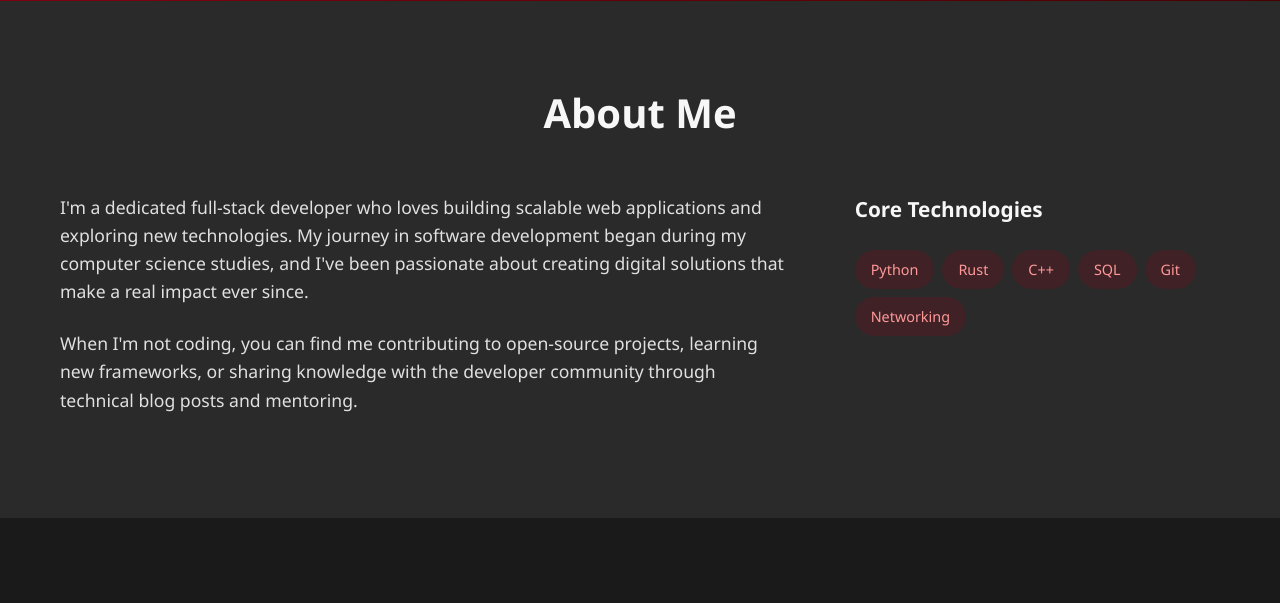
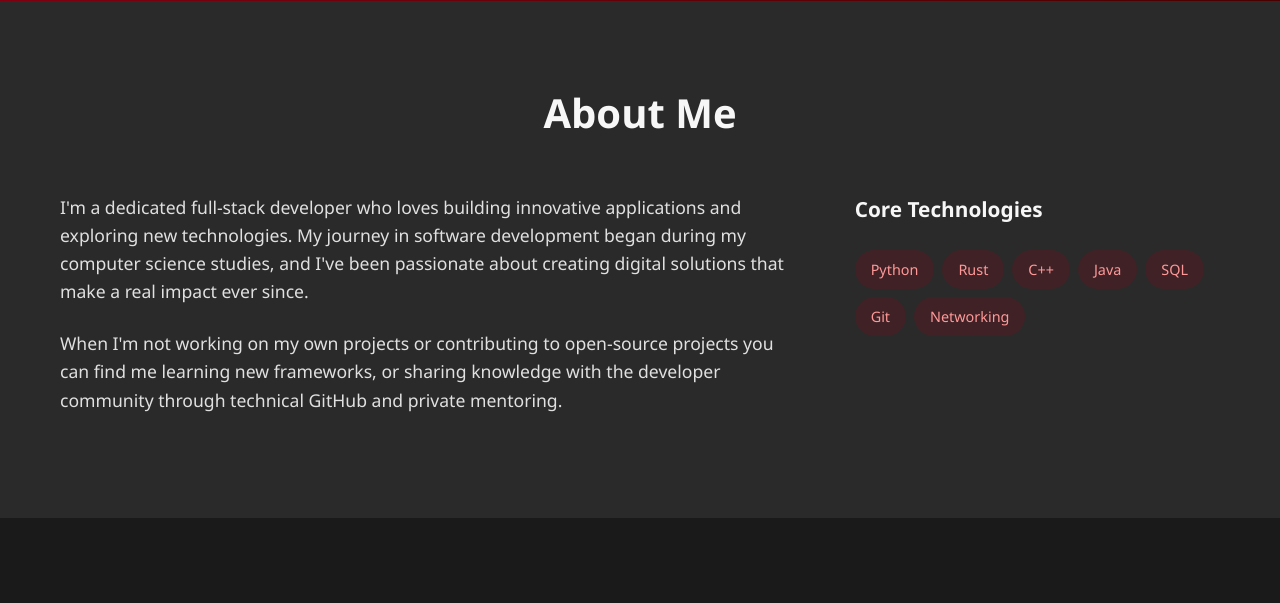
Before and after one commit to IchoTM/PortfolioWebsite, a Flask app: page / in a window 1280 px wide. Shown: the part 639-1242 px from the top of the page. Run offline with Flask 3, Linux system fonts and the light colour scheme.

Commit message:
Change the about me abit

```diff
--- a/templates/index.html
+++ b/templates/index.html
@@ -24,15 +24,15 @@
         <div class="about-grid">
             <div class="about-text">
                 <p>
-                    I'm a dedicated full-stack developer who loves building scalable web applications
+                    I'm a dedicated full-stack developer who loves building innovative applications
                     and exploring new technologies. My journey in software development began during
                     my computer science studies, and I've been passionate about creating digital
                     solutions that make a real impact ever since.
                 </p>
                 <p>
-                    When I'm not coding, you can find me contributing to open-source projects,
-                    learning new frameworks, or sharing knowledge with the developer community
-                    through technical blog posts and mentoring.
+                    When I'm not working on my own projects or contributing to open-source projects
+                    you can find me learning new frameworks, or sharing knowledge with the developer community
+                    through technical GitHub and  private mentoring.
                 </p>
             </div>
             <div class="skills">
@@ -41,6 +41,7 @@
                     <span class="skill">Python</span>
                     <span class="skill">Rust</span>
                     <span class="skill">C++</span>
+                    <span class="skill">Java</span>
                     <span class="skill">SQL</span>
                     <span class="skill">Git</span>
                     <span class="skill">Networking</span>
```
